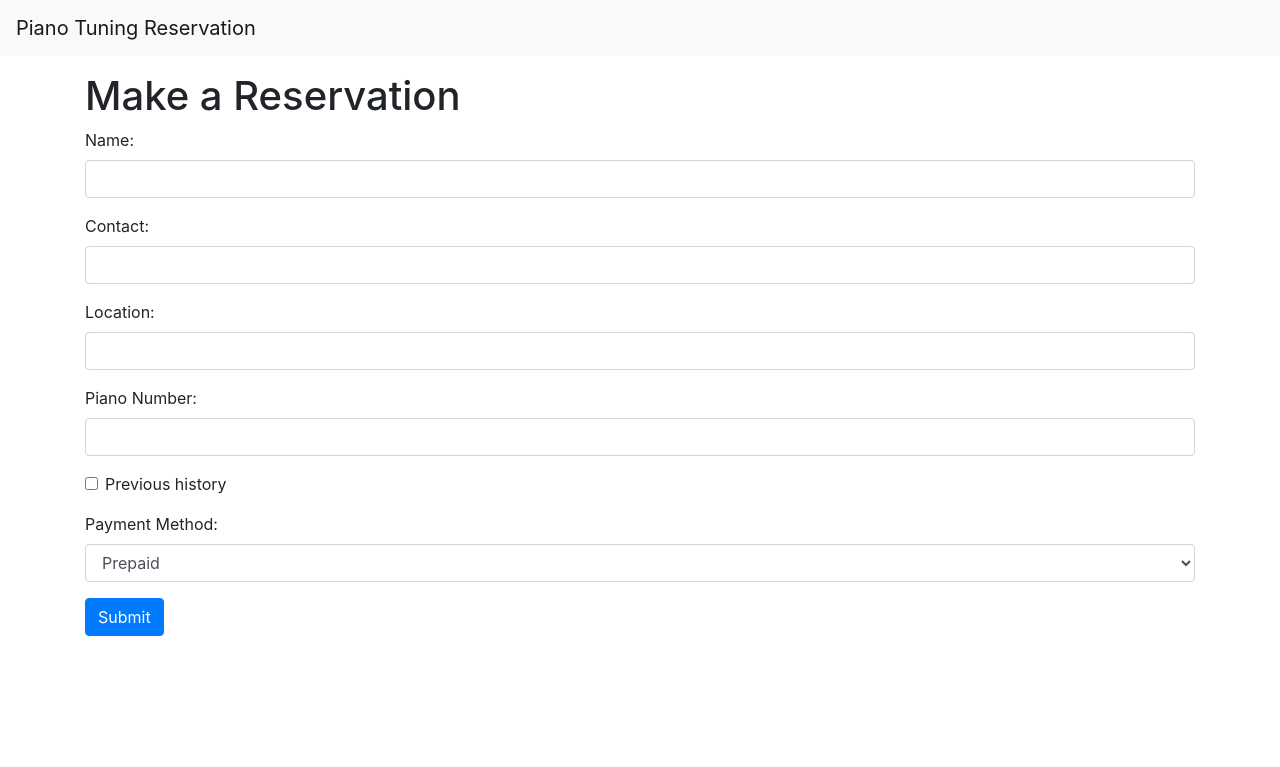
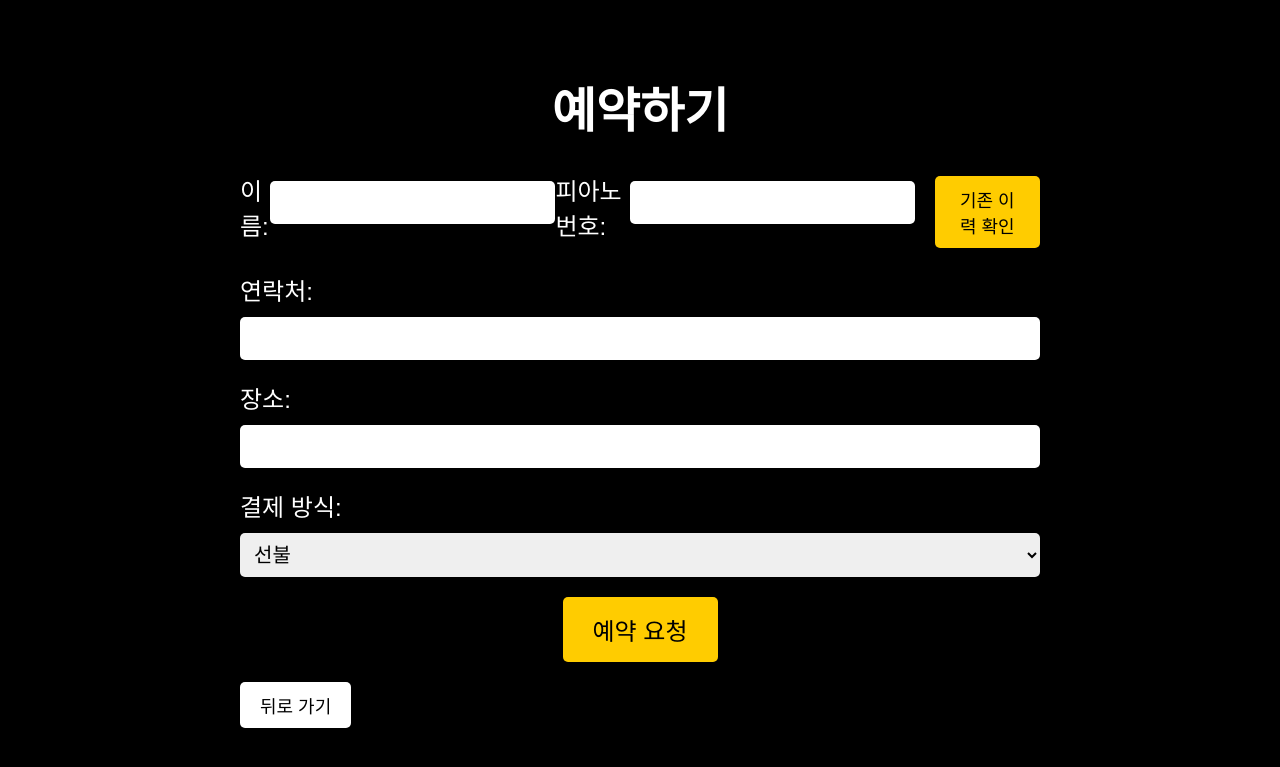
Before and after one commit to dsong831/Python, a Flask app: page /reservation in a window 1280 px wide. Shown: the top 767 px of the page. Run offline with Flask 3, Linux system fonts and the light colour scheme; some libraries are stand-ins or nearby versions.

Commit message:
reservation.html 업데이트

```diff
--- a/templates/reservation.html
+++ b/templates/reservation.html
@@ -1,39 +1,101 @@
-<!-- templates/reservation.html -->
-{% extends 'base.html' %}
-
-{% block title %}Reservation{% endblock %}
-
-{% block content %}
-    <h1>Make a Reservation</h1>
-    <form method="post" action="{{ url_for('reservation') }}">
-        <div class="form-group">
-            <label for="name">Name:</label>
-            <input type="text" class="form-control" id="name" name="name" required>
-        </div>
-        <div class="form-group">
-            <label for="contact">Contact:</label>
-            <input type="text" class="form-control" id="contact" name="contact" required>
-        </div>
-        <div class="form-group">
-            <label for="location">Location:</label>
-            <input type="text" class="form-control" id="location" name="location" required>
-        </div>
-        <div class="form-group">
-            <label for="piano_number">Piano Number:</label>
-            <input type="text" class="form-control" id="piano_number" name="piano_number" required>
-        </div>
-        <div class="form-group form-check">
-            <input type="checkbox" class="form-check-input" id="has_history" name="has_history">
-            <label class="form-check-label" for="has_history">Previous history</label>
-        </div>
-        <!-- Reservation history will be displayed here if piano number has history -->
-        <div class="form-group">
-            <label for="payment_method">Payment Method:</label>
-            <select class="form-control" id="payment_method" name="payment_method">
-                <option value="prepaid">Prepaid</option>
-                <option value="postpaid">Postpaid</option>
+<!DOCTYPE html>
+<html>
+<head>
+    <title>하이 튜닝 센터 - 예약</title>
+    <style>
+        body {
+            background-color: #000;
+            color: white;
+            font-family: Arial, sans-serif;
+            margin: 0;
+            padding: 0;
+        }
+        .container {
+            max-width: 800px;
+            margin: 0 auto;
+            padding: 40px;
+        }
+        h1 {
+            font-size: 48px;
+            margin-bottom: 30px;
+            text-align: center;
+        }
+        form {
+            display: flex;
+            flex-direction: column;
+        }
+        label {
+            font-size: 24px;
+            margin-bottom: 10px;
+        }
+        input[type="text"], input[type="tel"], input[type="number"], select {
+            font-size: 20px;
+            padding: 10px;
+            margin-bottom: 20px;
+            border-radius: 5px;
+            border: none;
+        }
+        .customer-info {
+            display: flex;
+            align-items: center;
+            margin-bottom: 20px;
+        }
+        .history-btn {
+            font-size: 18px;
+            padding: 10px 20px;
+            margin-left: 20px;
+            border-radius: 5px;
+            border: none;
+            background-color: #ffcc00;
+            color: black;
+            cursor: pointer;
+        }
+        .submit-btn {
+            font-size: 24px;
+            padding: 15px 30px;
+            border-radius: 5px;
+            border: none;
+            background-color: #ffcc00;
+            color: black;
+            cursor: pointer;
+            align-self: center;
+        }
+        .back-btn {
+            font-size: 18px;
+            padding: 10px 20px;
+            border-radius: 5px;
+            border: none;
+            background-color: #fff;
+            color: black;
+            cursor: pointer;
+            margin-top: 20px;
+            align-self: flex-start;
+        }
+    </style>
+</head>
+<body>
+    <div class="container">
+        <h1>예약하기</h1>
+        <form>
+            <div class="customer-info">
+                <label for="name">이름:</label>
+                <input type="text" id="name" name="name" required>
+                <label for="piano_number">피아노 번호:</label>
+                <input type="number" id="piano_number" name="piano_number" required>
+                <button type="button" class="history-btn">기존 이력 확인</button>
+            </div>
+            <label for="phone">연락처:</label>
+            <input type="tel" id="phone" name="phone" required>
+            <label for="location">장소:</label>
+            <input type="text" id="location" name="location" required>
+            <label for="payment">결제 방식:</label>
+            <select id="payment" name="payment">
+                <option value="prepaid">선불</option>
+                <option value="postpaid">후불</option>
             </select>
-        </div>
-        <button type="submit" class="btn btn-primary">Submit</button>
-    </form>
-{% endblock %}
+            <button type="submit" class="submit-btn">예약 요청</button>
+        </form>
+        <button type="button" class="back-btn" onclick="history.back()">뒤로 가기</button>
+    </div>
+</body>
+</html>
```
